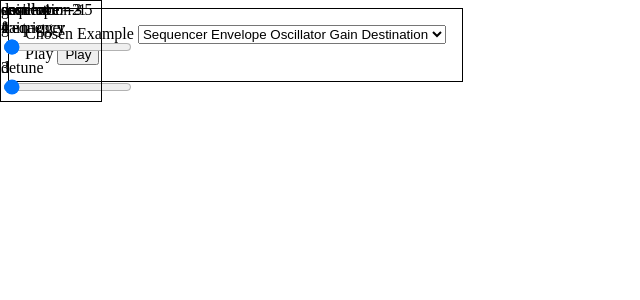
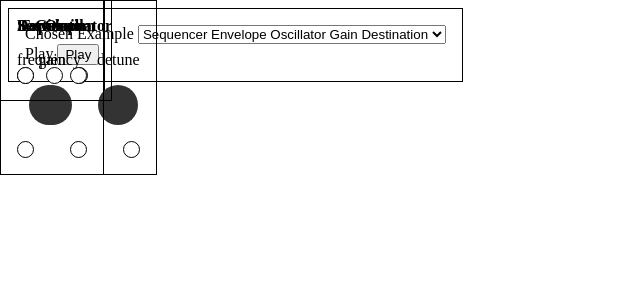
Before and after one commit to mpodlasin/web-audio, a SvelteKit app: page / in a window 1280 px wide. Shown: the top 300 px of the page, without its empty margins (0-640 px from the left). Built offline with nearby package versions, Linux system fonts and the light colour scheme.

Commit message:
plugs and knobs

```diff
--- a/src/audio/AudioCanvas.ts
+++ b/src/audio/AudioCanvas.ts
@@ -74,6 +74,37 @@ export type AllowedSerializedAudioElements =
 	| SerializedEnvelopeNode
 	| SerializedSequencerNode
 	| SerializedMidiNode;
+
+export const allowedSerializedAudioElementStaticDefinitions = {
+	sequencer: {
+		inputs: [],
+		outputs: ['frequency', 'trigger']
+	},
+	oscillator: {
+		inputs: [],
+		outputs: ['audio']
+	},
+	gain: {
+		inputs: ['audio'],
+		outputs: ['audio']
+	},
+	destination: {
+		inputs: ['audio'],
+		outputs: []
+	},
+	trigger: {
+		inputs: [],
+		outputs: ['trigger']
+	},
+	envelope: {
+		inputs: ['trigger'],
+		outputs: ['envelope']
+	},
+	midi: {
+		inputs: [],
+		outputs: ['frequency', 'trigger']
+	}
+};
 
 /* Initialized */
 
--- a/src/components/DraggableNode.svelte
+++ b/src/components/DraggableNode.svelte
@@ -29,7 +29,7 @@
 
 	const handleMouseMove = (event: MouseEvent) => {
 		if (!isDragging) return;
-        event.preventDefault();
+		event.preventDefault();
 
 		disaptcher('drag', {
 			id,
@@ -44,19 +44,10 @@
 </script>
 
 <div
-	class="node"
 	on:mousemove={handleMouseMove}
 	on:mousedown={handleMouseDown}
 	on:mouseup={handleMouseUp}
 	style="position: absolute; left: {position.x}px; top: {position.y}px;"
 >
-	<Node nodeId={id} {node} />
+	<Node {node} />
 </div>
-
-<style>
-	.node {
-		width: 100px;
-		height: 100px;
-		border: 1px solid black;
-	}
-</style>
--- a/src/components/Knob.svelte
+++ b/src/components/Knob.svelte
@@ -1,18 +1,34 @@
 <script lang="ts">
-	import type { SerializedAudioParameter } from "../audio/AudioCanvas";
+	import type { SerializedAudioParameter } from '../audio/AudioCanvas';
 
-    export let parameterName: string;
-    export let parameter: SerializedAudioParameter;
+	export let parameterName: string;
+	export let parameter: SerializedAudioParameter;
 
-    const numberParameter = typeof parameter === "number" ? parameter : null;
-    const inputParameter = typeof parameter === "object" ? parameter : null;
+	const numberParameter = typeof parameter === 'number' ? parameter : null;
+	const inputParameter = typeof parameter === 'object' ? parameter : null;
+
+	$: {
+		console.log(parameterName, parameter);
+	}
 </script>
 
-<div>
-    <label for={parameterName}>{parameterName}</label>
-    {#if numberParameter}
-        <input type="range" id={parameterName} value={numberParameter} />
-    {:else if inputParameter}
-        <div>connected</div>
-    {/if}
+<div class="wrapper">
+	<div>{parameterName}</div>
+	<div class="knob" />
 </div>
+
+<style>
+	.wrapper {
+		display: flex;
+		flex-direction: column;
+		align-items: center;
+		justify-content: center;
+		gap: 16px;
+	}
+	.knob {
+		width: 40px;
+		height: 40px;
+		border-radius: 50%;
+		background-color: #333;
+	}
+</style>
--- a/src/components/Node.svelte
+++ b/src/components/Node.svelte
@@ -1,23 +1,74 @@
 <script lang="ts">
-	import type { AllowedSerializedAudioElements } from "../audio/AudioCanvas";
-	import Knob from "./Knob.svelte";
+	import {
+		allowedSerializedAudioElementStaticDefinitions,
+		type AllowedSerializedAudioElements,
+		type SerializedAudioParameter
+	} from '../audio/AudioCanvas';
+	import Knob from './Knob.svelte';
+	import Plug from './Plug.svelte';
 
-    export let nodeId: string;
 	export let node: AllowedSerializedAudioElements;
+
+	const staticDefinition = allowedSerializedAudioElementStaticDefinitions[node.type];
+
+	const parameters = Object.entries(node.parameters ?? {}) as [string, SerializedAudioParameter][];
 </script>
 
-<div>
-    <div>{node.type} - {nodeId}</div>
-    {#each Object.entries(node.parameters ?? {}) as nodeParameter}
-        <Knob parameterName={nodeParameter[0]} parameter={1} />
-    {/each}
-    {#each node.inputs ?? [] as nodeInput}
-        <div>
-            {#if typeof nodeInput === "string"}
-                {nodeInput}
-            {:else}
-                {nodeInput.id} - {nodeInput.output}
-            {/if}
-        </div>
-    {/each}
+<div class="node">
+	<div class="header">{node.type}</div>
+	<div class="parameters">
+		{#each parameters as nodeParameter}
+			<Knob parameterName={nodeParameter[0]} parameter={nodeParameter[1]} />
+		{/each}
+	</div>
+	<div class="inputs-and-outputs">
+		<div class="inputs">
+			{#each staticDefinition.inputs as input}
+				<Plug />
+			{/each}
+		</div>
+		<div class="outputs">
+			{#each staticDefinition.outputs as output}
+				<Plug />
+			{/each}
+		</div>
+	</div>
 </div>
+
+<style>
+	.node {
+		padding: 16px;
+		border: 1px solid black;
+		display: flex;
+		flex-direction: column;
+		gap: 16px;
+		min-width: 70px;
+	}
+
+	.header {
+		text-transform: capitalize;
+		font-weight: bold;
+		text-align: center;
+	}
+
+	.parameters {
+		display: flex;
+		flex-direction: row;
+		justify-content: space-around;
+		gap: 16px;
+	}
+
+	.inputs-and-outputs {
+		display: flex;
+		flex-direction: row;
+		justify-content: space-between;
+	}
+
+	.inputs,
+	.outputs {
+		display: flex;
+		flex-grow: 0;
+		flex-direction: row;
+		gap: 8px;
+	}
+</style>
--- /dev/null
+++ b/src/components/Plug.svelte
@@ -0,0 +1,14 @@
+<script lang="ts">
+</script>
+
+<div class="plug" />
+
+<style>
+	.plug {
+		width: 15px;
+		height: 15px;
+		border-radius: 50%;
+		background-color: #fff;
+		border: 1px solid #000;
+	}
+</style>
```
